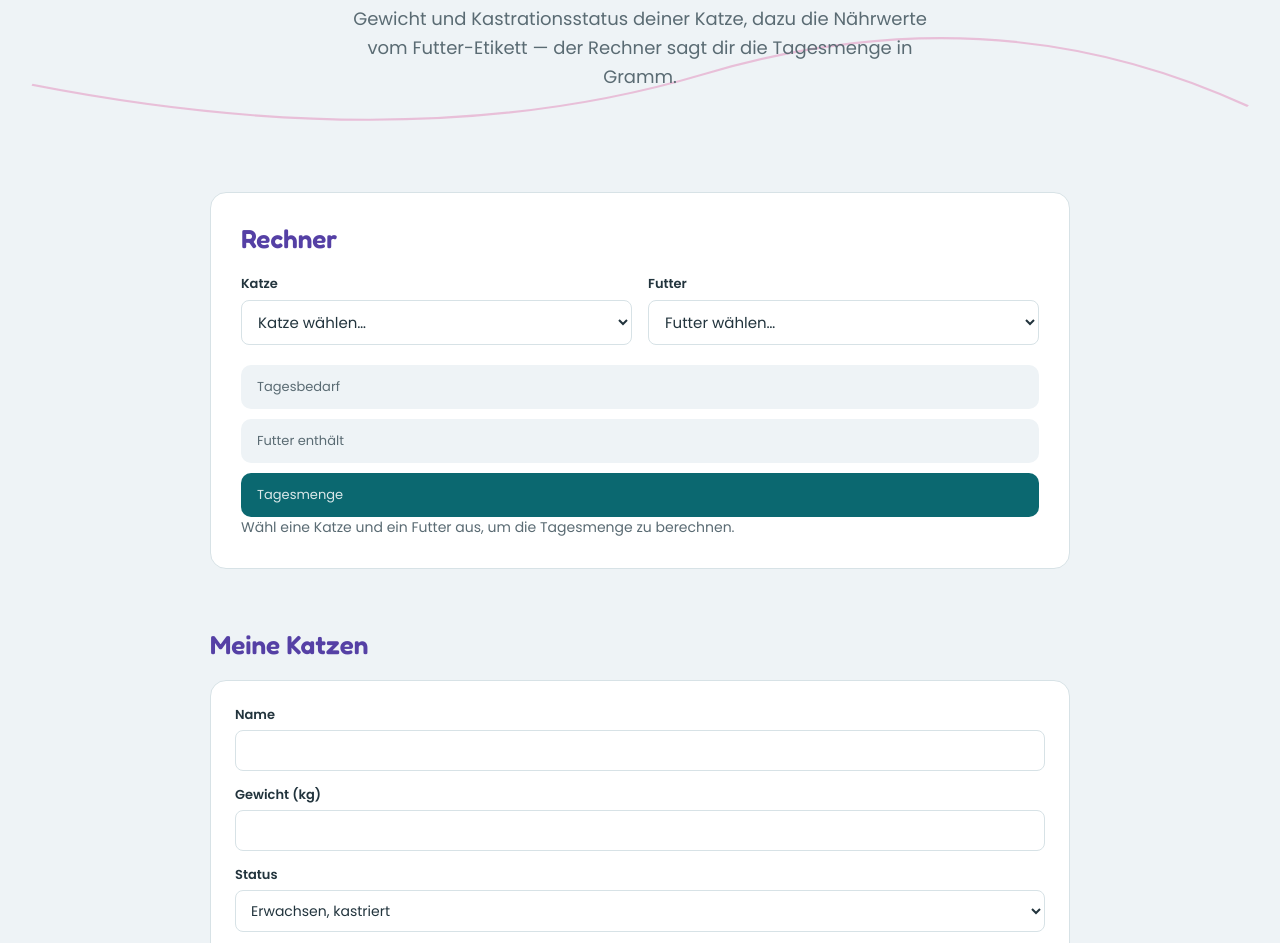
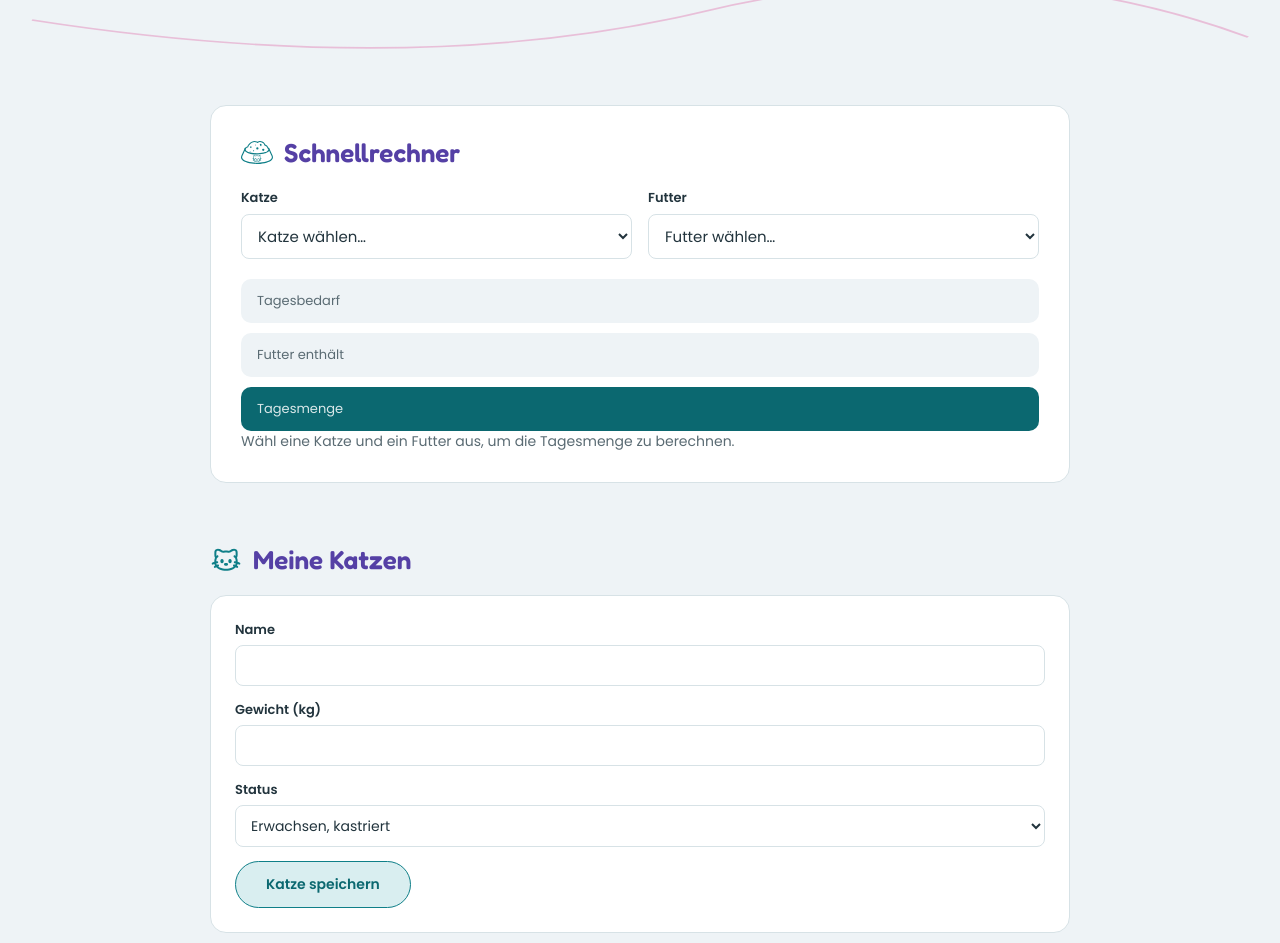
Before and after one commit to Maria-Elia/catfood-calculator, a website with bundled scripts: page index.html in a window 1280 px wide. Shown: the part 236-1179 px from the top of the page. Built offline with nearby package versions, Linux system fonts and the light colour scheme.

Commit message:
feat: add section icons, rename Rechner to Schnellrechner, update footer copy

```diff
--- a/css/style.css
+++ b/css/style.css
@@ -28,6 +28,13 @@
 
 html {
   font-size: 10px;
+  scroll-behavior: smooth;
+}
+
+@media (prefers-reduced-motion: reduce) {
+  html {
+    scroll-behavior: auto;
+  }
 }
 
 body {
@@ -119,9 +126,19 @@ main {
 }
 
 .section-title {
+  display: flex;
+  align-items: center;
+  gap: 1.1rem;
   font-size: 2.6rem;
   color: var(--purple-text);
   margin-bottom: 2rem;
+}
+
+.section-title__icon {
+  width: 3.2rem;
+  height: 3.2rem;
+  flex-shrink: 0;
+  object-fit: contain;
 }
 
 /* ---- calculator ---- */
--- a/index.html
+++ b/index.html
@@ -19,17 +19,16 @@
     </svg>
     <div class="hero__inner">
       <p class="hero__kicker">Katzenfutter-Rechner</p>
-      <h1 class="hero__title">Wie viel Futter braucht deine Katze wirklich?</h1>
-      <p class="hero__lede">
-        Gewicht und Kastrationsstatus deiner Katze, dazu die Nährwerte vom
-        Futter-Etikett &mdash; der Rechner sagt dir die Tagesmenge in Gramm.
-      </p>
+      <h1 class="hero__title">Wie viel Futter braucht deine Katze?</h1>
     </div>
   </header>
 
   <main>
     <section id="rechner" class="calculator">
-      <h2 class="section-title">Rechner</h2>
+      <h2 class="section-title">
+        <img class="section-title__icon" src="assets/svg/cat-bowl.svg" alt="" aria-hidden="true" />
+        Schnellrechner
+      </h2>
       <div class="calculator__grid">
         <div class="calculator__picker">
           <label for="cat-select">Katze</label>
@@ -65,7 +64,10 @@
     </section>
 
     <section id="katzen" class="profiles">
-      <h2 class="section-title">Meine Katzen</h2>
+      <h2 class="section-title">
+        <img class="section-title__icon" src="assets/svg/cat.svg" alt="" aria-hidden="true" />
+        Meine Katzen
+      </h2>
       <form id="cat-form" class="profile-form" novalidate>
         <input type="hidden" id="cat-id" value="" />
         <div class="profile-form__row">
@@ -94,7 +96,10 @@
     </section>
 
     <section id="futter" class="profiles">
-      <h2 class="section-title">Mein Futter</h2>
+      <h2 class="section-title">
+        <img class="section-title__icon" src="assets/svg/cat-food.svg" alt="" aria-hidden="true" />
+        Mein Futter
+      </h2>
       <form id="food-form" class="profile-form" novalidate>
         <input type="hidden" id="food-id" value="" />
         <div class="profile-form__row">
@@ -139,7 +144,8 @@
   </main>
 
   <footer class="site-footer">
-    <p>Katzenfutter-Rechner</p>
+    <p>Liebevoll gemacht für Katzenliebhaber &middot; Alle Angaben ohne Gewähr &middot; Tierärztlichen Rat einholen bei
+      Erkrankungen</p>
   </footer>
 
   <script type="module" src="js/main.js"></script>
```
Also changed, not shown: assets/svg/cat-bowl.svg (added), assets/svg/cat-food.svg (added), assets/svg/cat.svg (added).
